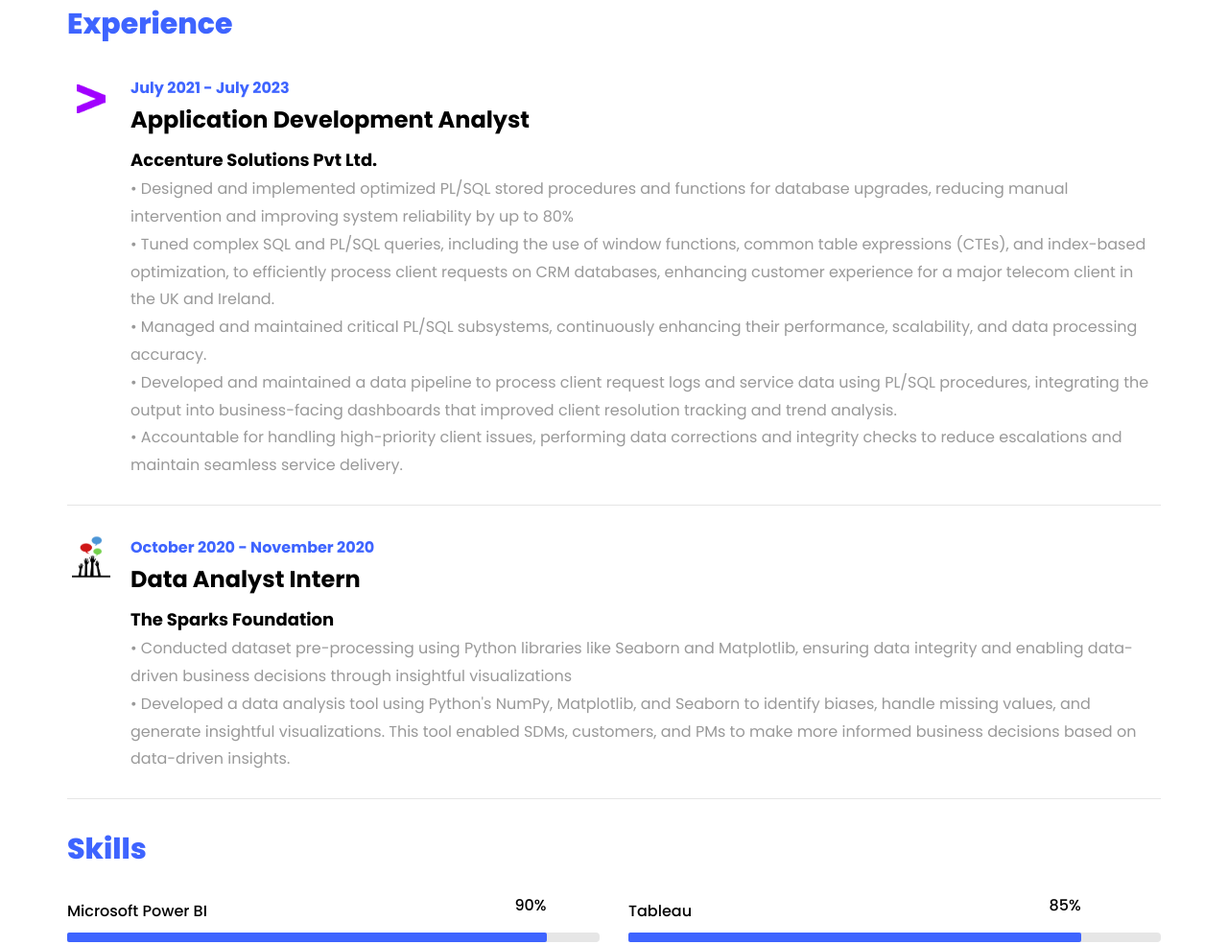
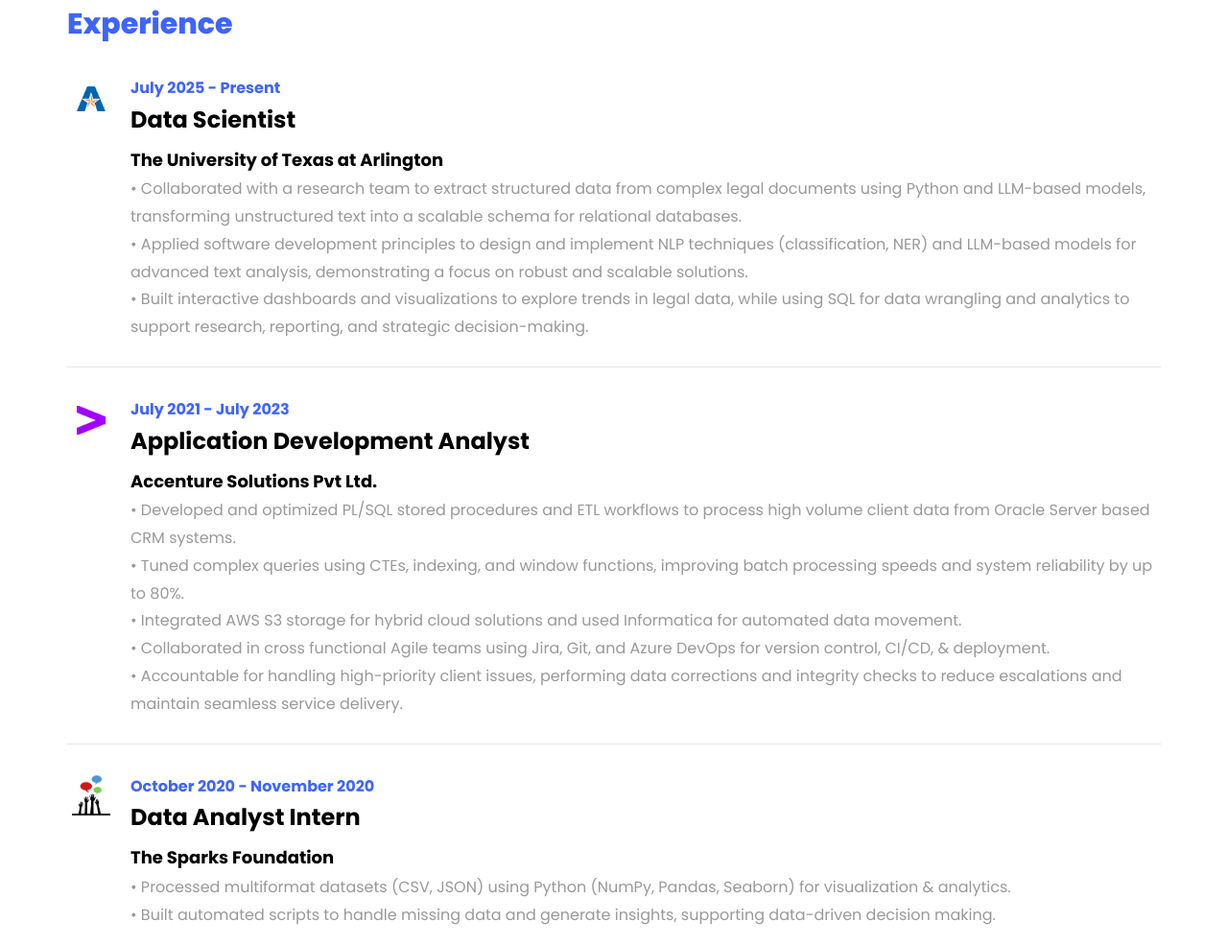
Before and after one commit to Shubhamhingu/shubhamhingu.github.io, a plain HTML site: page index.html in a window 1280 px wide. Shown: the part 2645-3630 px from the top of the page at 96% size. Drawn offline with Linux system fonts and the light colour scheme.

Commit message:
Updates: Updated experience section with new role at UTA, added details about recent projects, and improved formatting for clarity.

```diff
--- a/index.html
+++ b/index.html
@@ -176,6 +176,20 @@
 
 					  <div id="page-2" class= "page two">
 					  	<h2 class="heading">Experience</h2>
+						<div class="resume-wrap d-flex ftco-animate">
+					    	<div class="icon d-flex align-items-center justify-content-center">
+								<img src="images/UTA Logo.png" alt="UTA Logo" style="width: 30px; height: auto;">
+					    	</div>
+					    	<div class="text pl-3">
+		    					<span class="date">July 2025 - Present</span>
+		    					<h2>Data Scientist</h2>
+		    					<span class="position">The University of Texas at Arlington</span>
+		    					<p>• Collaborated with a research team to extract structured data from complex legal documents using Python and LLM-based models, transforming unstructured text into a scalable schema for relational databases.
+									<br>• Applied software development principles to design and implement NLP techniques (classification, NER) and LLM-based models for advanced text analysis, demonstrating a focus on robust and scalable solutions.
+									<br>• Built interactive dashboards and visualizations to explore trends in legal data, while using SQL for data wrangling and analytics to support research, reporting, and strategic decision-making.
+								</p>
+		    				</div>
+	    				</div>
 					    <div class="resume-wrap d-flex ftco-animate">
 					    	<div class="icon d-flex align-items-center justify-content-center">
 								<img src="images/Accenture Logo.png" alt="Accenture Logo" style="width: 30px; height: auto;">
@@ -184,10 +198,10 @@
 		    					<span class="date">July 2021 - July 2023</span>
 		    					<h2>Application Development Analyst</h2>
 		    					<span class="position">Accenture Solutions Pvt Ltd.</span>
-		    					<p>• Designed and implemented optimized PL/SQL stored procedures and functions for database upgrades, reducing manual intervention and improving system reliability by up to 80%
-									<br>• Tuned complex SQL and PL/SQL queries, including the use of window functions, common table expressions (CTEs), and index-based optimization, to efficiently process client requests on CRM databases, enhancing customer experience for a major telecom client in the UK and Ireland.
-									<br>• Managed and maintained critical PL/SQL subsystems, continuously enhancing their performance, scalability, and data processing accuracy.
-									<br>• Developed and maintained a data pipeline to process client request logs and service data using PL/SQL procedures, integrating the output into business-facing dashboards that improved client resolution tracking and trend analysis.
+		    					<p>• Developed and optimized PL/SQL stored procedures and ETL workflows to process high volume client data from Oracle Server based CRM systems.
+									<br>• Tuned complex queries using CTEs, indexing, and window functions, improving batch processing speeds and system reliability by up to 80%.
+									<br>• Integrated AWS S3 storage for hybrid cloud solutions and used Informatica for automated data movement.
+									<br>• Collaborated in cross functional Agile teams using Jira, Git, and Azure DevOps for version control, CI/CD, & deployment.
 									<br>• Accountable for handling high-priority client issues, performing data corrections and integrity checks to reduce escalations and maintain seamless service delivery.
 								</p>
 		    				</div>
@@ -201,8 +215,8 @@
 		    					<span class="date">October 2020 - November 2020</span>
 		    					<h2>Data Analyst Intern</h2>
 		    					<span class="position">The Sparks Foundation</span>
-		    					<p>• Conducted dataset pre-processing using Python libraries like Seaborn and Matplotlib, ensuring data integrity and enabling data-driven business decisions through insightful visualizations
-									<br>• Developed a data analysis tool using Python's NumPy, Matplotlib, and Seaborn to identify biases, handle missing values, and generate insightful visualizations. This tool enabled SDMs, customers, and PMs to make more informed business decisions based on data-driven insights.
+		    					<p>• Processed multiformat datasets (CSV, JSON) using Python (NumPy, Pandas, Seaborn) for visualization & analytics.
+									<br>• Built automated scripts to handle missing data and generate insights, supporting data-driven decision making.
 								</p>
 		    				</div>
 	    				</div>
@@ -351,9 +365,9 @@
 						<div class="text pl-3">
 							<span class="date">May 2024 - July 2024</span>
 							<h2>Total Expense Tracker</h2>
-							<p>• Engineered a responsive web application using Python and Django to query, analyze, and visualize financial transactions, ensuring compatibility across desktop and mobile devices with a dark mode theme.
-								<br>• Utilized SQL for efficient querying and management of transaction data, providing categorized expense summaries, transaction tables, and real-time user feedback through dynamic Bootstrap modals.
-								<br>• Developed an interactive web dashboard using Dash and Plotly to visualize temperature, humidity, and weather conditions with real-time filters for time range and location—offering a Power BI–like user experience.
+							<p>• Deployed a scalable full-stack personal finance application Amazon EC2 with Auto Scaling and Load Balancing, utilizing Amazon RDS for PostgreSQL for robust and managed backend data management.
+								<br>• Engineered a secure authentication system by integrating Amazon Cognito for identity management and developed RESTful API endpoints for transactions and budget tracking.
+								<br>• Designed a relational schema to store transactions and user preferences, optimizing complex queries with the Django ORM.
 								<br>• Leveraged SQL for querying historical weather patterns and analytics; followed best practices in data modeling, validation, and automated ETL orchestration on the cloud.
 							</p>
 						</div>
@@ -365,9 +379,10 @@
 						<div class="text pl-3">
 							<span class="date">April 2025 - May 2025</span>
 							<h2>Automated Weather Intelligence Pipeline with Interactive Dashboards</h2>
-							<p>• Engineered a serverless data pipeline using AWS Lambda to extract daily weather data from the OpenWeather API, transform and clean the data in Python, and load it into a PostgreSQL database hosted on Amazon RDS.
-								<br>• Integrated AWS S3 for intermediate data staging and ensured high availability and scalability of the pipeline using AWS-native tools and IAM-based access controls.
-								<br>• Integrated frontend and backend functionalities to manage user inputs, process queries, and display transaction metrics such as total credits, debits, and balances, enhancing user experience and data accessibility.
+							<p>• Orchestrated a serverless ETL Pipeline using Apache Airflow and AWS Lambda to serve real time weather data from an API.
+								<br>• Utilized Amazon RDS (PostgreSQL) for persistent data storage, ensuring high availability and scalability.
+								<br>• Developed & containerized with Docker a responsive web application using Dash and Plotly that used the backend REST API.
+								<br>• Implemented a dynamic UI with real time filtering capabilities to create a seamless, interactive user experience.
 							</p>
 						</div>
 					</div>
```
